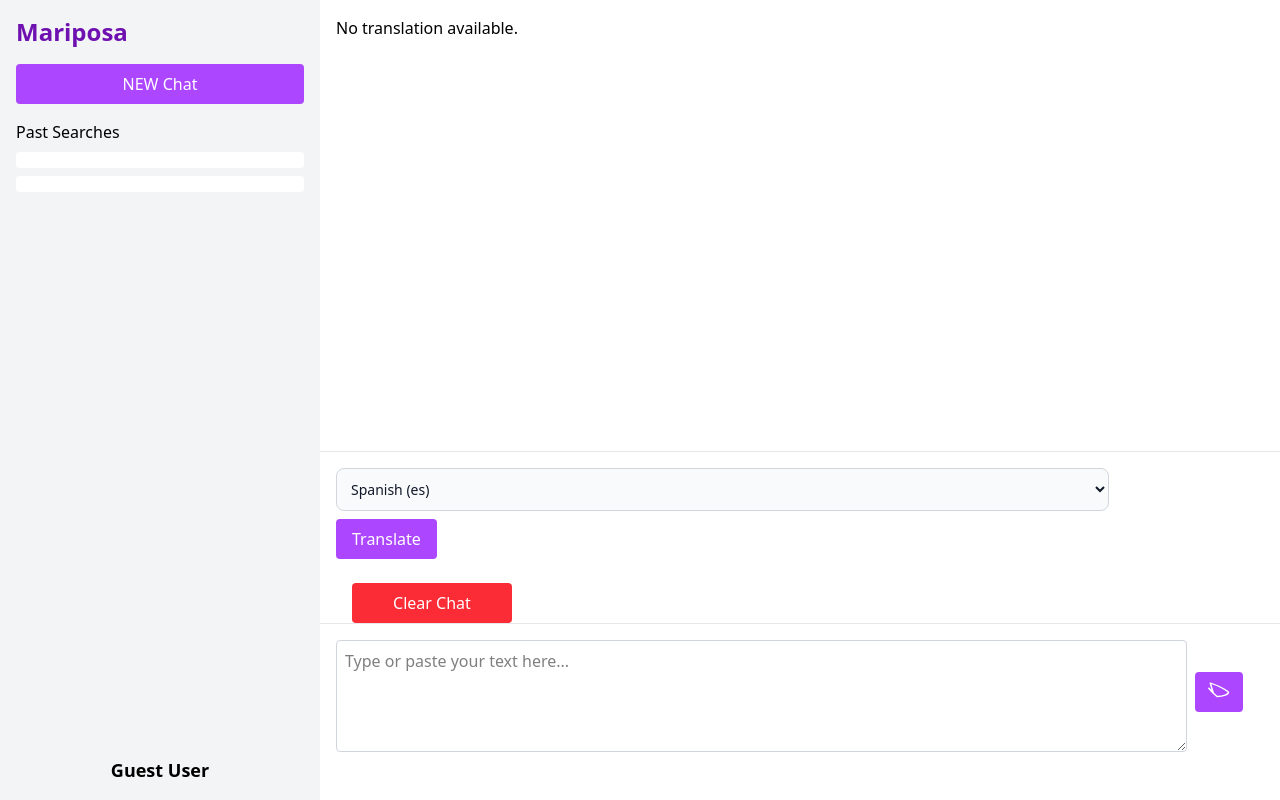
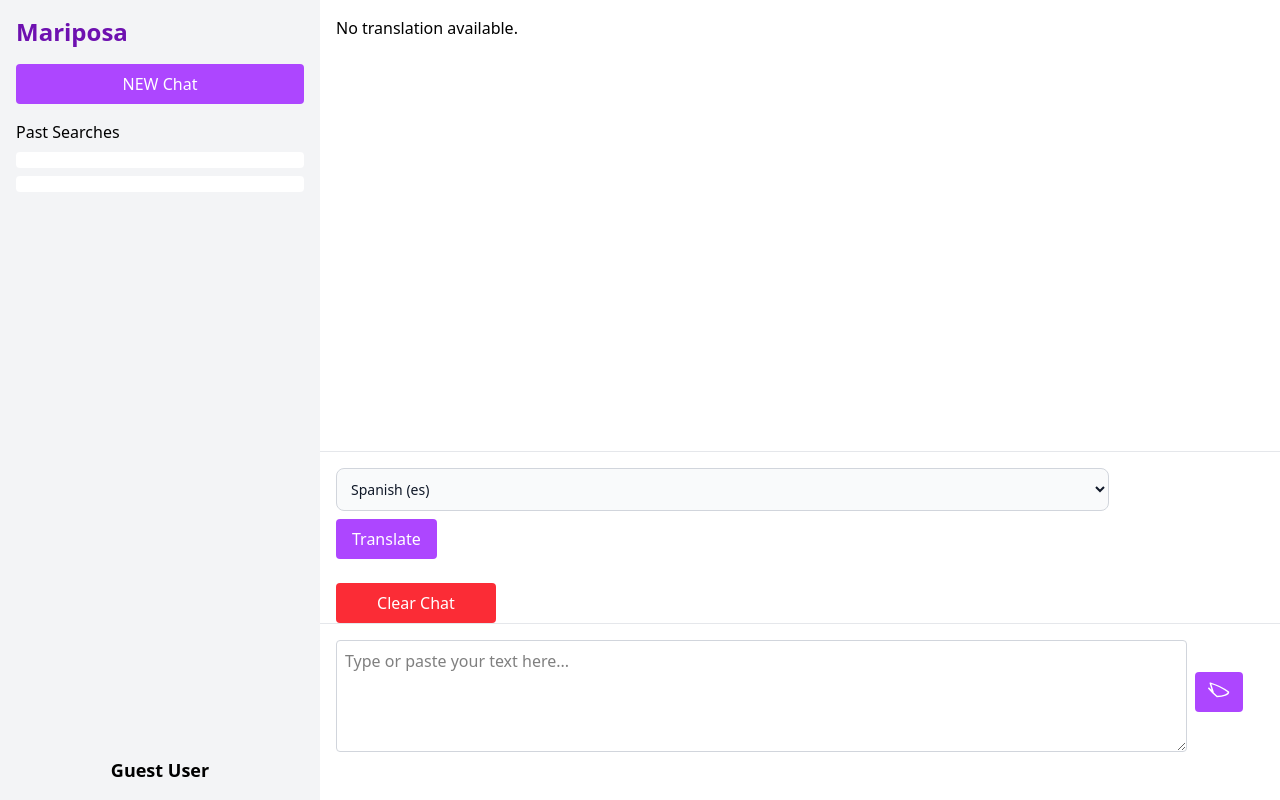
Before and after one commit to masha-a-m/hngx-stage3-ai-processing-app, a React (Vite) app: page / in a window 1280 px wide. Built offline with nearby package versions, Linux system fonts and the light colour scheme.

Commit message:
added clear chat btn

```diff
--- a/src/components/MainContent.jsx
+++ b/src/components/MainContent.jsx
@@ -74,7 +74,7 @@ function MainContent({
 
       <button
         onClick={onClearChat}
-        className="mt-2 bg-red-500 text-white px-4 py-2 rounded w-2/12 ml-8 hover:bg-red-600"
+        className="mt-2 bg-red-500 text-white px-4 py-2 rounded w-2/12 ml-4 hover:bg-red-600"
       >
         Clear Chat
       </button>
```
